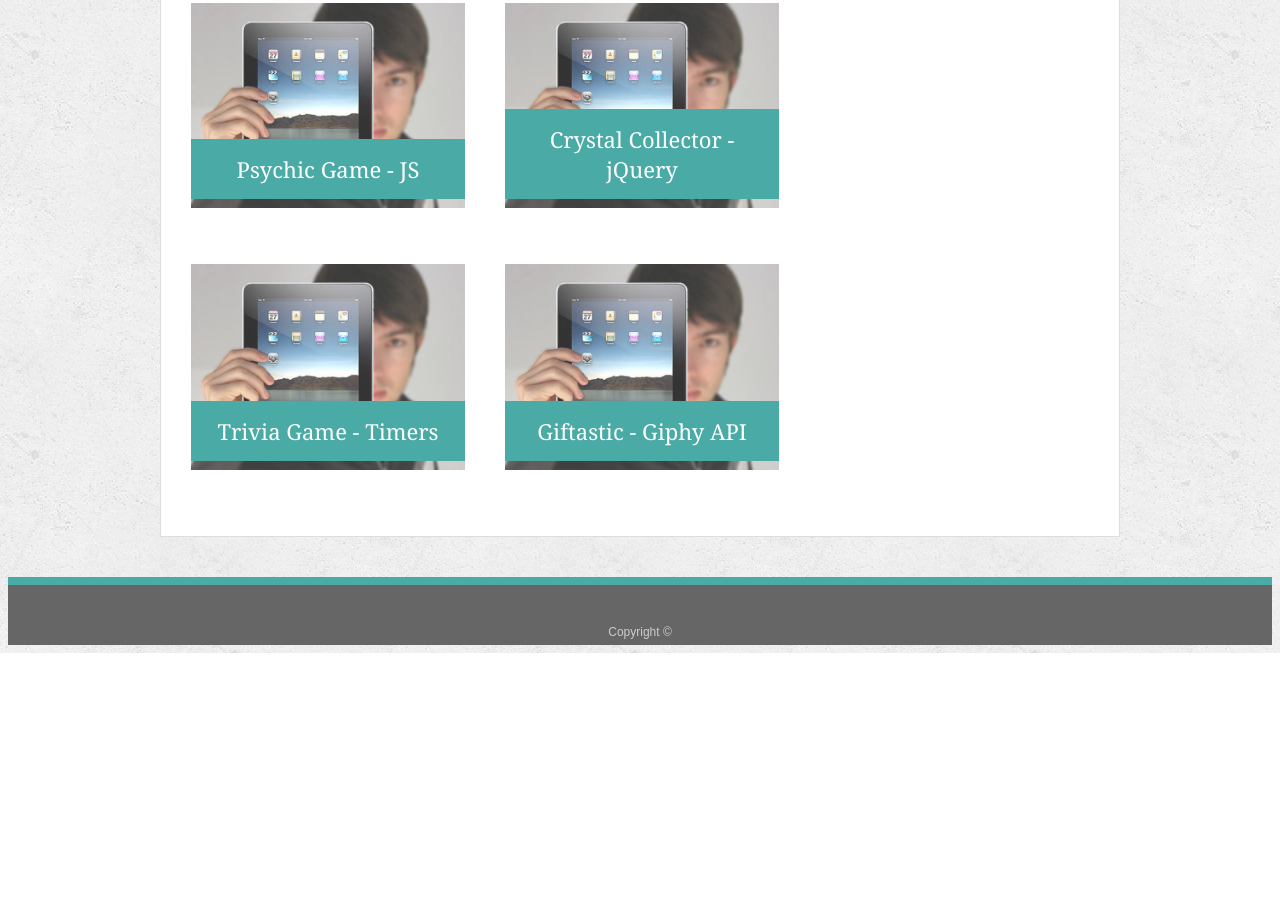
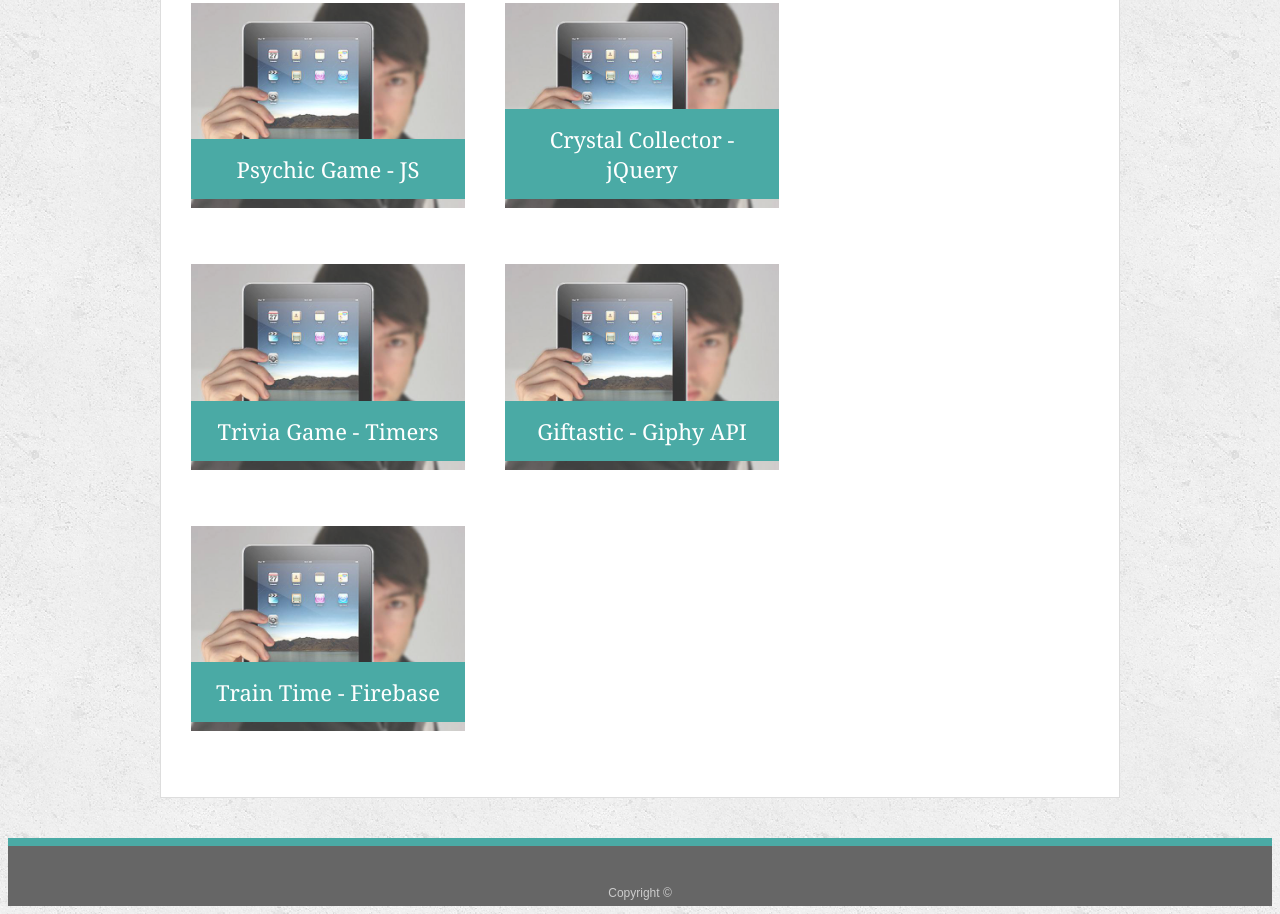
Before and after one commit to tcknapp/My-Profile, a plain HTML site: page portfolio.html in a window 1280 px wide. Shown: the part 303-1217 px from the top of the page. Before the commit the page ends 956 px from the top, so only its background shows below. Drawn offline with Linux system fonts and the light colour scheme.

Commit message:
firebase add

```diff
--- a/portfolio.html
+++ b/portfolio.html
@@ -32,23 +32,28 @@
       </div>
 
       <div class="work">
-       <a href="https://tcknapp.github.io/unit-4-game/"><img src="assets/images/technics-q-c-640-480-1.jpg" a href="" alt="Crystal Collector"></a>
+       <a href="https://tcknapp.github.io/unit-4-game/"><img src="assets/images/technics-q-c-640-480-1.jpg" alt="Crystal Collector"></a>
 
         <h3>Crystal Collector - jQuery</h3>
       </div>
 
       <div class="work">
-        <a href="https://tcknapp.github.io/TriviaGame/"><img src="assets/images/technics-q-c-640-480-1.jpg" a href="" alt="Trivia Game"></a>
+        <a href="https://tcknapp.github.io/TriviaGame/"><img src="assets/images/technics-q-c-640-480-1.jpg" alt="Trivia Game"></a>
 
         <h3>Trivia Game - Timers</h3>
       </div>
 
       <div class="work">
-        <a href="https://tcknapp.github.io/Giftastic/"><img src="assets/images/technics-q-c-640-480-1.jpg" a href="" alt="Giphy API"></a>
+        <a href="https://tcknapp.github.io/Giftastic/"><img src="assets/images/technics-q-c-640-480-1.jpg" alt="Giphy API"></a>
 
         <h3>Giftastic - Giphy API</h3>
       </div>
 
+      <div class="work">
+        <a href="https://tcknapp.github.io/Train-time/"><img src="assets/images/technics-q-c-640-480-1.jpg"></a>
+
+        <h3>Train Time - Firebase</h3>
+      </div>
 
 
 
```
